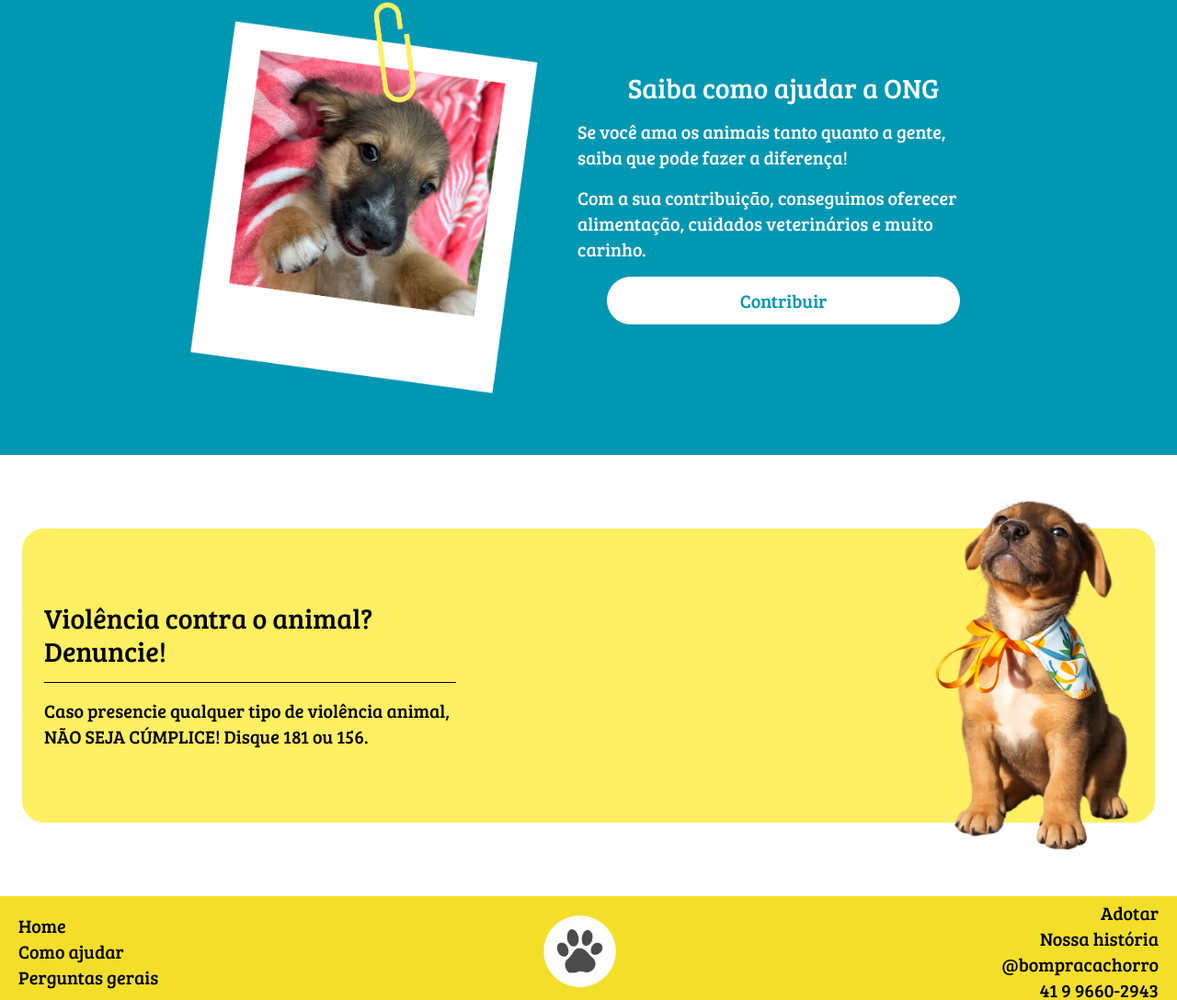
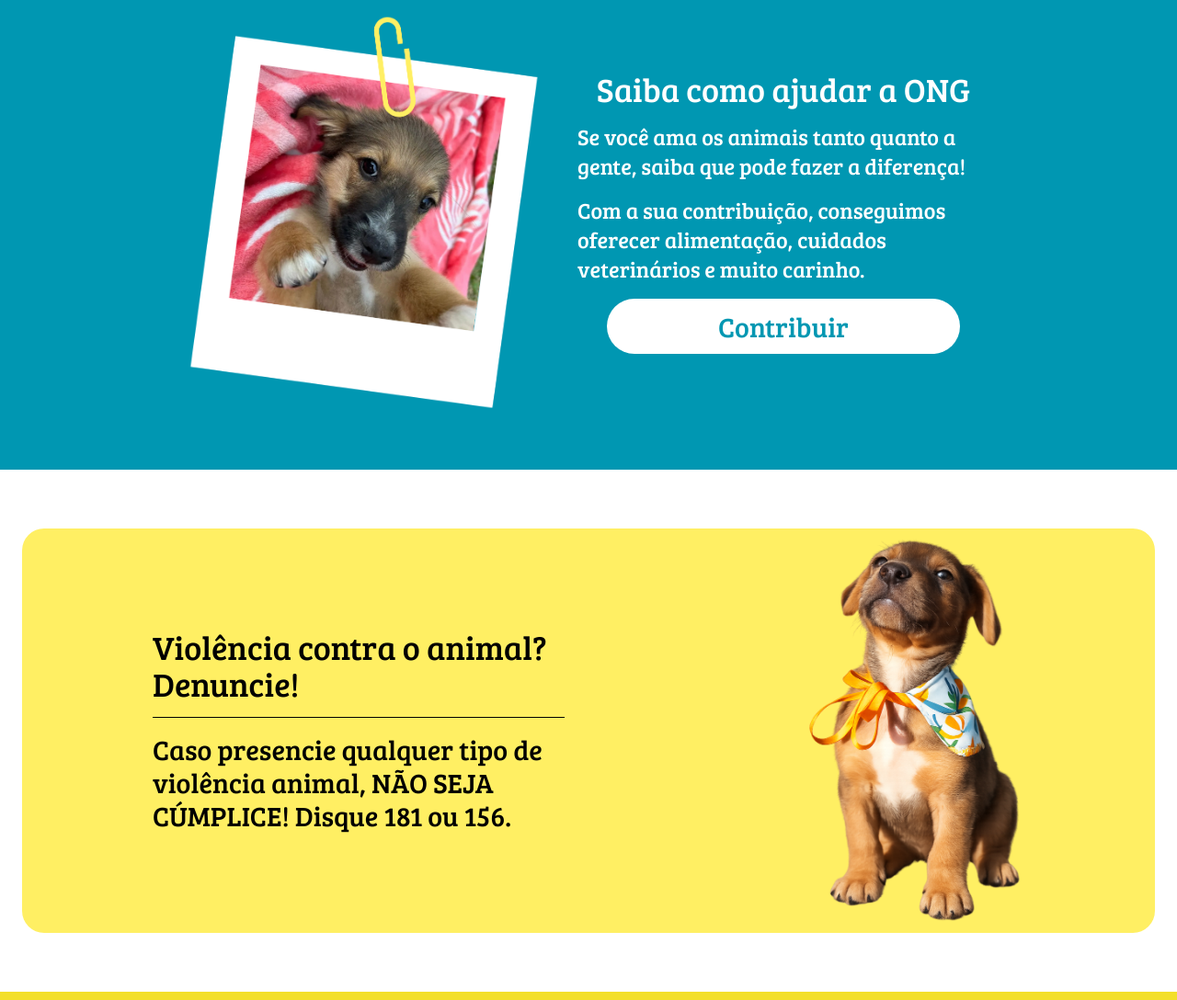
Before and after one commit to DevJoyJoy/Bom-Pra-Cachorro, a React (Vite) app in the folder Front-end/: page / in a window 1280 px wide. Shown: the part 1060-2148 px from the top of the page at 92% size. Built offline with nearby package versions, Linux system fonts and the light colour scheme.

Commit message:
fix: responsiviness

```diff
--- a/Front-end/src/pages/mainPage.jsx
+++ b/Front-end/src/pages/mainPage.jsx
@@ -35,7 +35,11 @@ export const MainPage = () => {
                     md:flex-row
                     md:min-h-[30vh]
 
-        lg:h-[40vh]
+                    lg:h-[30vh]
+
+                    xl:min-h-[50vh]
+
+                    2xl:min-h-[70vh]
                 "
             >
                 {/* TEXTO */}
@@ -57,6 +61,8 @@ export const MainPage = () => {
                         sm:w-[55vw]
 
                         md:w-[40vw]
+
+                        xl:w-[35vw]
                     "
                 />
 
@@ -90,6 +96,8 @@ export const MainPage = () => {
             flex justify-center
 
             lg:justify-end
+
+            xl:w-screen
         "
     >
         <img
@@ -102,6 +110,10 @@ export const MainPage = () => {
                 sm:w-[80vw]
 
                 md:w-[50vw]
+
+                xl:w-[90vw]
+
+                2xl:max-w-[35vw]
             "
         />
     </div>
@@ -109,7 +121,9 @@ export const MainPage = () => {
 
             {/* SOBRE */}
             <div className="w-full bg-white flex flex-col md:flex-row items-center justify-center gap-10 px-6 py-16
-                sm:text-2xl">
+                sm:text-2xl
+                xl:min-h-[20vh]
+                2xl:gap-40">
 
                 <section className="w-full max-w-md flex flex-col items-center text-center">
                     <div className="bg-[#0097b2] text-white text-xl h-14 flex items-center justify-center rounded-t-2xl w-full
@@ -144,7 +158,9 @@ export const MainPage = () => {
                 </section>
 
                 {/* CARROSSEL */}
-                <section className="w-full max-w-md">
+                <section className="w-full max-w-md
+                    lg:w-[40vw]
+                    xl:w-[30vw]">
                     <div className="overflow-hidden rounded-2xl">
                         <div
                             className="flex transition-transform duration-500"
@@ -171,7 +187,9 @@ export const MainPage = () => {
 
             {/* AJUDA */}
             <div className="bg-[#0097b2] w-full h-auto min-h-[60vh] flex flex-col-reverse items-center justify-center px-6 py-16 gap-10
-                md:flex-row">
+                md:flex-row
+                lg:min-h-[30vh]
+                2xl:gap-50">
 
                 <img
                     src="/polaroid_dog.png"
@@ -184,19 +202,22 @@ export const MainPage = () => {
                     <h1 className="text-xl
                         sm:text-3xl
                         md:text-3xl
-                        g:text-3xl">
+                        g:text-3xl
+                        lg:text-4xl">
                         Saiba como ajudar a ONG
                     </h1>
 
                     <p className="
                         sm:text-xl
-                        md:text-xl">
+                        md:text-xl
+                        lg:text-2xl">
                         Se você ama os animais tanto quanto a gente, saiba que pode fazer a diferença!
                     </p>
 
                     <p className="
                         sm:text-xl
-                        md:text-xl">
+                        md:text-xl
+                        lg:text-2xl">
                         Com a sua contribuição, conseguimos oferecer alimentação, cuidados veterinários e muito carinho.
                     </p>
 
@@ -204,23 +225,33 @@ export const MainPage = () => {
                         onClick={() => navigate("/Help")}
                         className="px-6 py-3 bg-white text-[#0097b2] rounded-full w-full text-center
                             sm:text-xl sm:w-[40vw]
-                            md:w-[30vw]">
+                            md:w-[30vw]
+                            lg:text-3xl">
                         Contribuir
                     </button>
                 </section>
             </div>
 
             <div className="bg-white w-full min-h-[80vh] flex items-center justify-center px-6 py-16
-                md:min-h-[60vh]">
+                md:min-h-[60vh]
+                lg:min-h-[30vh]
+                xl:min-h-[70vh]
+                2xl:min-h-[80vh]">
                 <section className="w-full h-135 bg-[#ffef63] rounded-3xl flex flex-col md:flex-row items-center justify-between p-6 gap-6
-                    md:h-[40vh]">
+                    md:h-[40vh]
+                    lg:h-[55vh]
+                    xl:justify-around
+                    2xl:h-[70vh]">
 
                     {/* TEXTO */}
-                    <div className="flex flex-col gap-4 text-center md:text-left max-w-md">
+                    <div className="flex flex-col gap-4 text-center md:text-left max-w-md
+                    2xl:max-w-[45vw]">
                         <h1 className="text-xl
                             sm:text-2xl
                             md:text-2xl
-                            lg:text-3xl">
+                            lg:text-5xl
+                            xl:text-4xl
+                            2xl:text-5xl">
                             Violência contra o animal? Denuncie!
                         </h1>
 
@@ -229,7 +260,9 @@ export const MainPage = () => {
                         <p className="text-base
                             sm:text-2xl
                             md:text-2xl
-                            lg:text-xl">
+                            lg:text-3xl
+                            xl:text-3xl
+                            2xl:text-4xl">
                             Caso presencie qualquer tipo de violência animal, NÃO SEJA CÚMPLICE!
                             Disque 181 ou 156.
                         </p>
@@ -240,7 +273,10 @@ export const MainPage = () => {
                         src="/heroi_dogo.png"
                         alt="Herói"
                         className="w-45
-                            md:w-55"
+                            md:w-55
+                            lg:w-75
+                            xl:w-60
+                            2xl:w-65"
                     />
 
                 </section>
```
Lines whose indentation alone changed are shown as unchanged.
